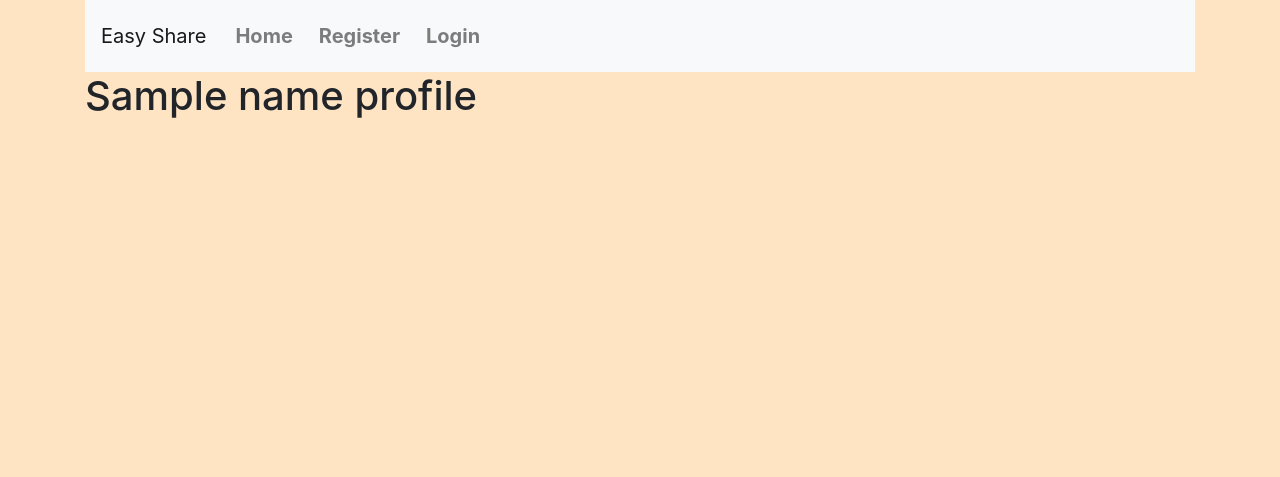
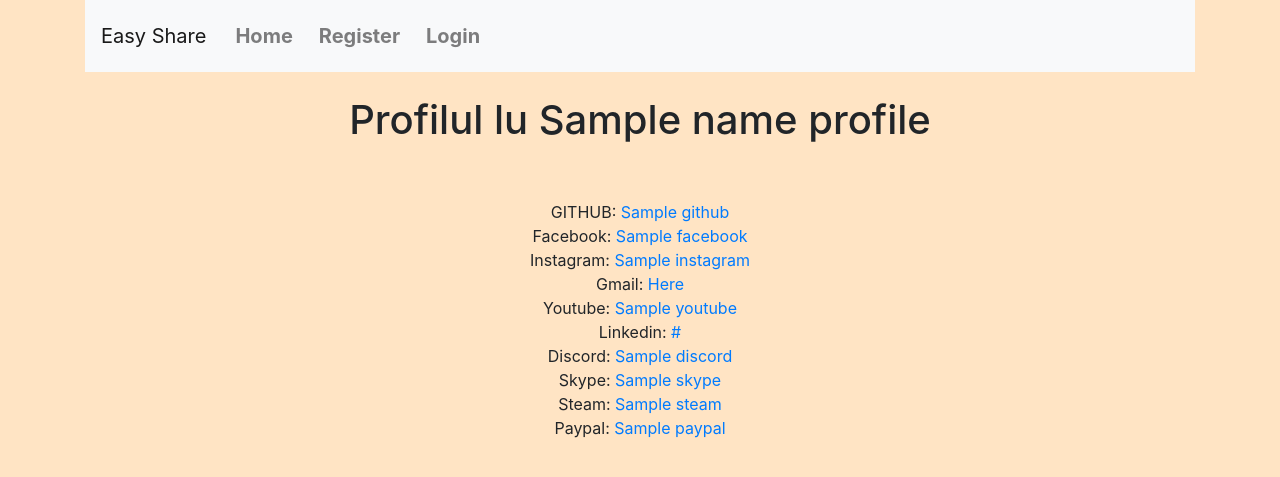
Before and after one commit to Elisei123/easyshare, a Django app: template templates/profile_show.html in a window 1280 px wide. Shown: the top 477 px of the page. Run offline with Django 3.2, Linux system fonts and the light colour scheme; the template is opened without the code that fills it: most values are stand-ins (such as "Sample title", 1, 10 or a date in 2020); some libraries are stand-ins or nearby versions.

Commit message:
Show only what you modify on '/profile/name'

```diff
--- a/Web/models.py
+++ b/Web/models.py
@@ -7,11 +7,11 @@ class retele_de_socializare_utilizator(models.Model):
     user = models.ForeignKey(User, on_delete=models.CASCADE)
     github = models.CharField(max_length=40, null=True, default='https://github.com/')
     facebook = models.CharField(max_length=40, null=True, default='https://www.facebook.com/')
-    instagram = models.CharField(max_length=40, null=True, default='instagram.com/')
-    gmail = models.CharField(max_length=40, null=True, default='https://www.instagram.com/')
+    instagram = models.CharField(max_length=40, null=True, default='https://www.instagram.com/')
+    gmail = models.CharField(max_length=40, null=True, default='')
     youtube = models.CharField(max_length=40, null=True, default='https://www.youtube.com/channel/')
     linkedin = models.CharField(max_length=40, null=True, default='https://www.linkedin.com/in/')
     discord = models.CharField(max_length=40, null=True, default='')
     skype = models.CharField(max_length=40, null=True, default='')
     steam = models.CharField(max_length=40, null=True, default='https://steamcommunity.com/profiles/')
-    paypal = models.CharField(max_length=40, null=True, default='paypal.me/')
+    paypal = models.CharField(max_length=40, null=True, default='https://www.paypal.me/')
--- a/Web/views.py
+++ b/Web/views.py
@@ -26,7 +26,7 @@ def home(request):
                 discord="",
                 skype="",
                 steam="https://steamcommunity.com/profiles/",
-                paypal="paypal.me/",
+                paypal="https://www.paypal.me/",
             )
             retele_de_socializare_utilizator_object.save()
 
@@ -84,10 +84,14 @@ def home(request):
 def name_profile_function(request, name_profile):
     # Search when name_profile exist in database
     if User.objects.filter(username=name_profile).exists():
+        user_obj=User.objects.filter(username=name_profile).first()
+        object_retele_sociale = retele_de_socializare_utilizator.objects.get(user=user_obj)
+
         return render(
             request, 'profile_show.html',
             {
                 'name_profile': name_profile,
+                'object_retele_sociale':object_retele_sociale,
             }
         )
 
--- a/templates/error_404.html
+++ b/templates/error_404.html
@@ -13,7 +13,7 @@
     <div class="message" style="text-align: center; padding-top: 10%">
         <h1>< Error 404 ></h1>
         <br>
-        <h4>Acest user nu exista.<br> Click <a href="/">aici</a> pentru a ajunge la home.</h4>
+        <h4>Acest user nu exista.<br></h4>
     </div>
 
 
--- a/templates/home.html
+++ b/templates/home.html
@@ -224,7 +224,7 @@
                             <div class="input-group-prepend">
                               <div class="input-group-text"><i style="color: #3578E5; margin-right: 5px;" class="fab fa-cc-paypal"></i>Your Paypal link: </div>
                             </div>
-                            <input type="text" class="form-control" name="Paypal_input" value="{{ inputs_retele_socializare.paypal }}" placeholder="ex: paypal.me/EliseiNicolae">
+                            <input type="text" class="form-control" name="Paypal_input" value="{{ inputs_retele_socializare.paypal }}" placeholder="ex: https://www.paypal.me/EliseiNicolae">
                           </div>
                         </div>
                     </div>
--- a/templates/profile_show.html
+++ b/templates/profile_show.html
@@ -1,5 +1,62 @@
 {% extends 'base.html' %}
 
 {% block content %}
-    <h1>{{ name_profile }}</h1>
+    <div class="name_profile">
+        <br>
+        <h1 style="text-align: center">Profilul lu {{ name_profile }}</h1>
+    </div>
+    <br><br>
+    <div style="text-align: center" class="retele_socializare">
+        <div style="{% if object_retele_sociale.github == 'https://github.com/' %} display: none {% endif %}">
+            GITHUB: <a href="{{ object_retele_sociale.github }}">{{ object_retele_sociale.github }}</a>
+            <br>
+        </div>
+
+        <div style="{% if object_retele_sociale.facebook == 'https://www.facebook.com/' %} display: none {% endif %}">
+            Facebook: <a href="{{ object_retele_sociale.facebook }}">{{ object_retele_sociale.facebook }}</a>
+            <br>
+        </div>
+
+        <div style="{% if object_retele_sociale.instagram == 'https://www.instagram.com/' %} display: none {% endif %}">
+            Instagram: <a href="{{ object_retele_sociale.instagram }}">{{ object_retele_sociale.instagram }}</a>
+            <br>
+        </div>
+
+        <div style="{% if object_retele_sociale.gmail == '' %} display: none {% endif %}">
+            Gmail: <a href="mailto:{{ object_retele_sociale.gmail }}">Here</a>
+            <br>
+        </div>
+
+        <div style="{% if object_retele_sociale.youtube == 'https://www.youtube.com/channel/' %} display: none {% endif %}">
+            Youtube: <a href="{{ object_retele_sociale.youtube }}">{{ object_retele_sociale.youtube }}</a>
+            <br>
+        </div>
+
+        <div style="{% if object_retele_sociale.linkedin == 'https://www.linkedin.com/in/' %} display: none {% endif %}">
+            Linkedin: <a href="{{ object_retele_sociale.linkedin }}">{{ object_retele_sociale.linkedin }}</a>
+            <br>
+        </div>
+
+        <div style="{% if object_retele_sociale.discord == '' %} display: none {% endif %}">
+            Discord: <a href="{{ object_retele_sociale.discord }}">{{ object_retele_sociale.discord }}</a>
+            <br>
+        </div>
+
+        <div style="{% if object_retele_sociale.skype == '' %} display: none {% endif %}">
+            Skype: <a href="{{ object_retele_sociale.skype }}">{{ object_retele_sociale.skype }}</a>
+            <br>
+        </div>
+
+        <div style="{% if object_retele_sociale.steam == 'https://steamcommunity.com/profiles/' %} display: none {% endif %}">
+            Steam: <a href="{{ object_retele_sociale.steam }}">{{ object_retele_sociale.steam }}</a>
+            <br>
+        </div>
+
+        <div style="{% if object_retele_sociale.paypal == 'https://www.paypal.me/' %} display: none {% endif %}">
+            Paypal: <a href="{{ object_retele_sociale.paypal }}">{{ object_retele_sociale.paypal }}</a>
+            <br>
+        </div>
+    </div>
+
+
 {% endblock content %}
```
Also changed, not shown: Web/migrations/0002_auto_20200302_1016.py (added), db.sqlite3.
